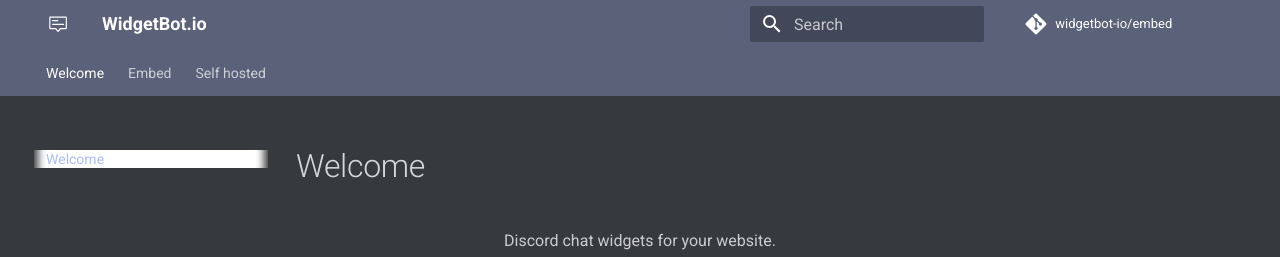
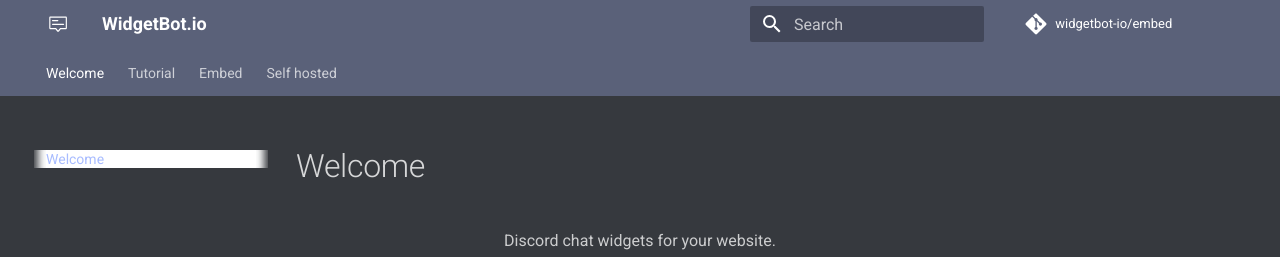
Before and after one commit to widgetbot-io/documentation, an MkDocs documentation site: the page built from docs/index.md, in a window 1280 px wide. Shown: the top 257 px of the page. Built offline with MkDocs 1.6.1 and Material for MkDocs 9.7.7, drawn with Linux system fonts in a browser that asks for light colours; a script that is not in the unit is left out; comment, search, counter and statistics services are not loaded; old or Windows-style settings are respelled for this version of MkDocs.

Commit message:
Add tutorial to pages

```diff
--- a/mkdocs.yml
+++ b/mkdocs.yml
@@ -24,6 +24,7 @@ theme:
 # Pages
 pages:
   - Welcome: index.md
+  - Tutorial: embed/tutorial/index.md
   - Embed:
     - Getting started: embed/index.md
     - crate:
```
